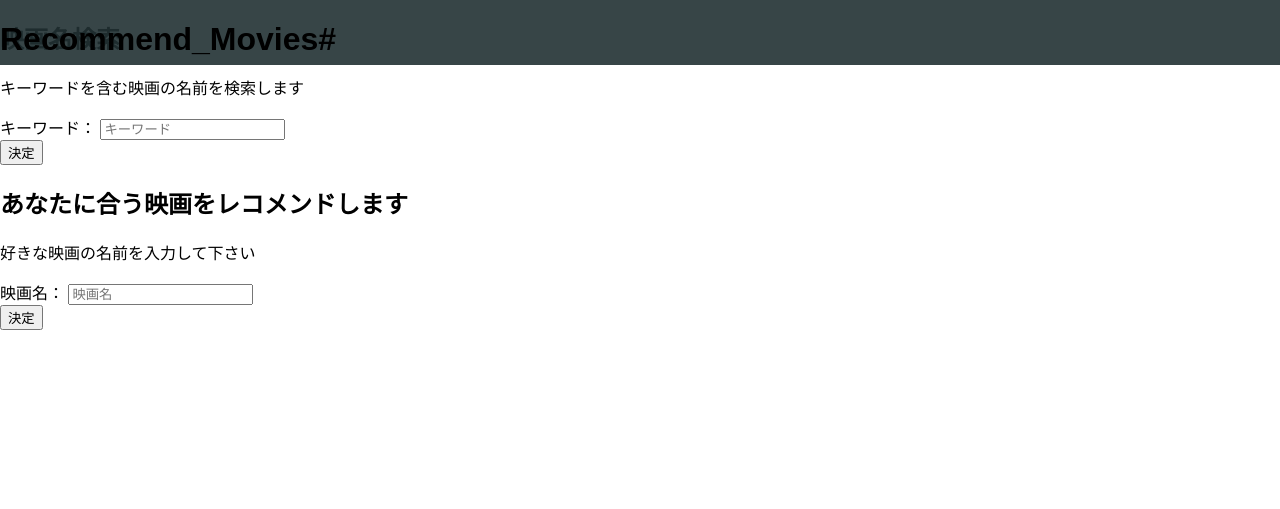
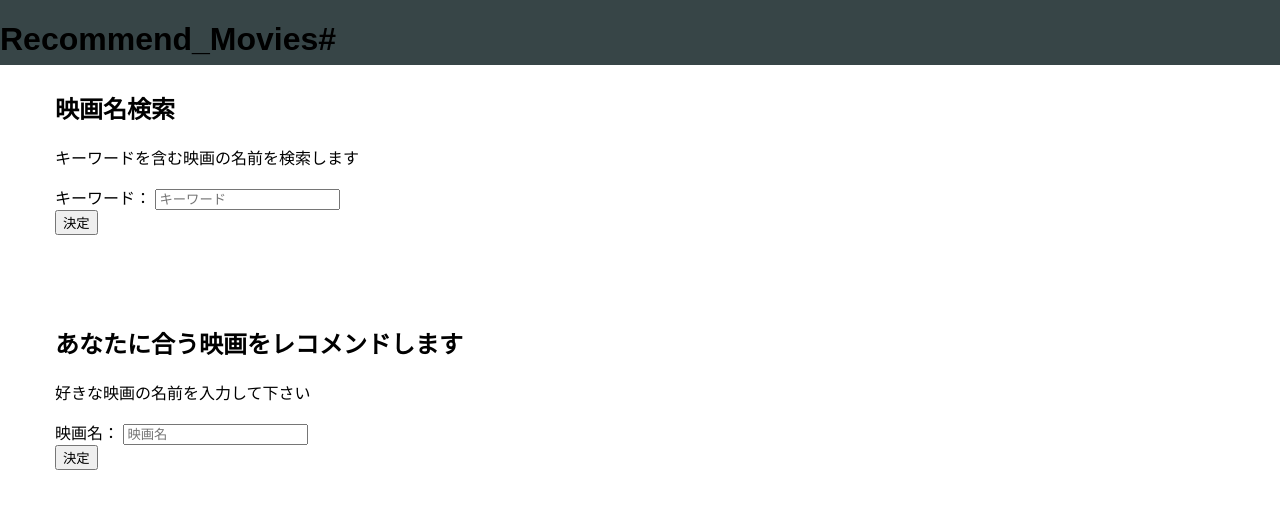
Before and after one commit to AaaaaaaaaOoIi/movie_recommend, a Flask app: page / in a window 1280 px wide. Shown: the top 509 px of the page. Run offline with Flask 2, Linux system fonts and the light colour scheme.

Commit message:
4th commit

```diff
--- a/static/css/main_style.css
+++ b/static/css/main_style.css
@@ -11,11 +11,17 @@ header {
   background-color: rgba(34, 49, 52, 0.9);
   position :fixed;
   top: 0;
-  z-index: 10;
+  z-index: 100;
 }
 
-.container {
+.search-movie {
   width: 1170px;
-  padding: 0 15px;
+  padding-top: 70px;
   margin: 0 auto;
 }
+
+.recommend {
+  width: 1170px;
+  padding-top: 70px;
+  margin: 0 auto;
+}
--- a/templates/index.html
+++ b/templates/index.html
@@ -11,9 +11,9 @@
 		<div container>
 			<h1>Recommend_Movies#</h1>
 		</div>
+	</header>
 
-	</header>
-    <body>
+    <div class="search-movie">
 	<h2>映画名検索</h2>
 	<p>キーワードを含む映画の名前を検索します</p>
 	<form action="/search" method="POST" enctype="multipart/form-data">
@@ -29,9 +29,9 @@
 	{% for table in movie_name %}
             {{ table|safe }}
 	{% endfor %}
-	</body>
+	</div>
 
-    <body>
+    <div class="recommend">
 	<h2>あなたに合う映画をレコメンドします</h2>
 	<p>{{ message }}</p>
 	<form action="/" method="POST" enctype="multipart/form-data">
@@ -47,6 +47,6 @@
 	{% for table in tables %}
             {{ table|safe }}
 	{% endfor %}
-    </body>
+    </div>
   </body>
 </html>
```
Also changed, not shown: 1 other file.
